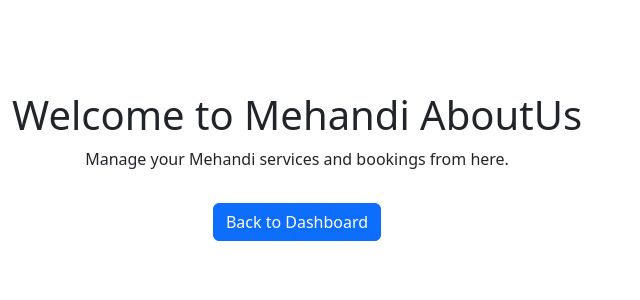
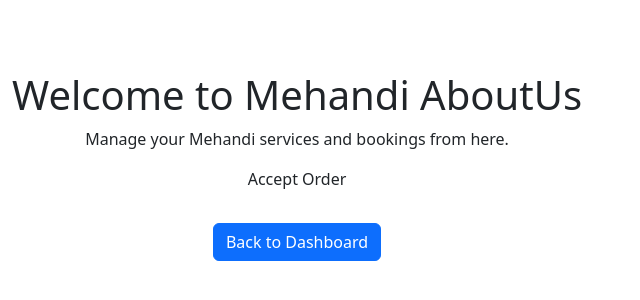
Before and after one commit to Prernadeshmaned/Othercard, a React (Vite) app in the folder othercard/: page /AboutUs in a window 1280 px wide. Shown: the part 258-558 px from the top of the page, without its empty margins (0-640 px from the left). Built offline with nearby package versions, Linux system fonts and the light colour scheme.

Commit message:
Accept Order Aboutus

```diff
--- a/othercard/src/components/AboutUs.jsx
+++ b/othercard/src/components/AboutUs.jsx
@@ -12,6 +12,7 @@ const AboutUs = () => {
             <Container className="mt-5 text-center">
                 <h1>Welcome to Mehandi AboutUs</h1>
                 <p>Manage your Mehandi services and bookings from here.</p>
+                <p>Accept Order</p>
 
                 {/* Back to Dashboard Button */}
                 <Button
```
